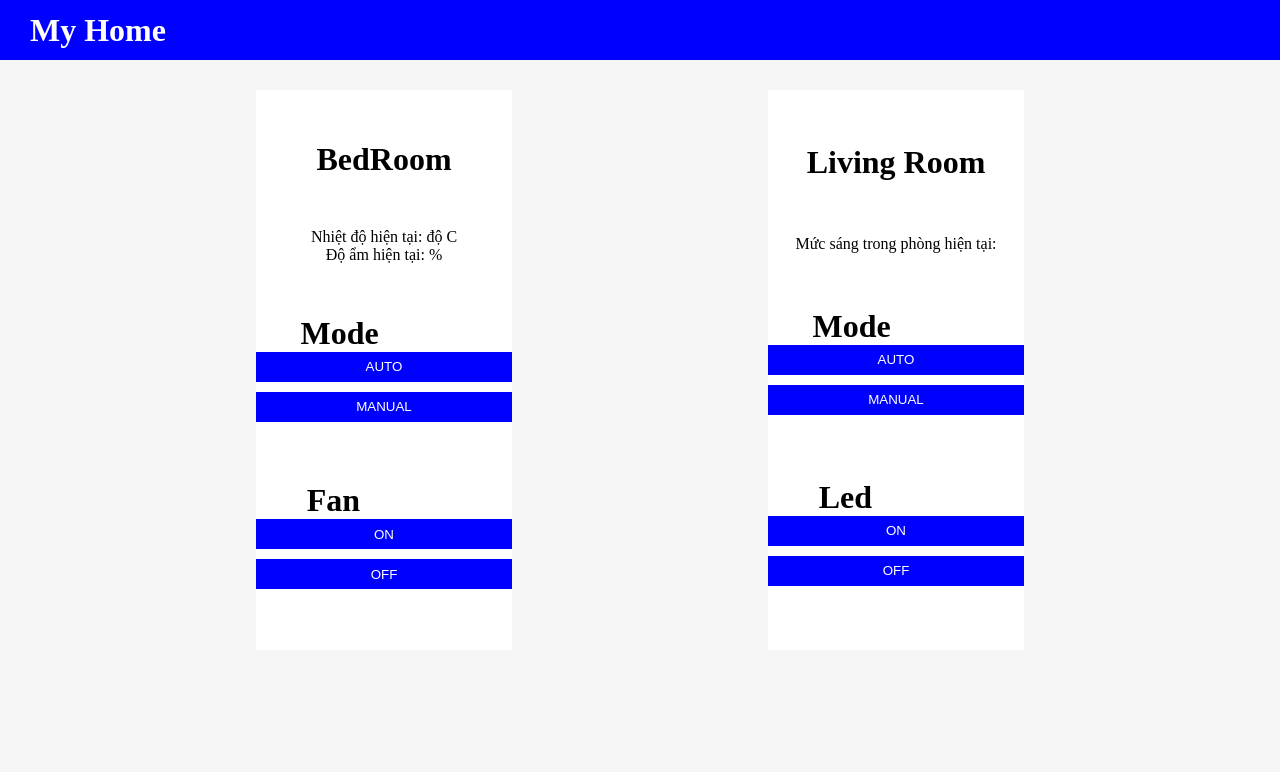
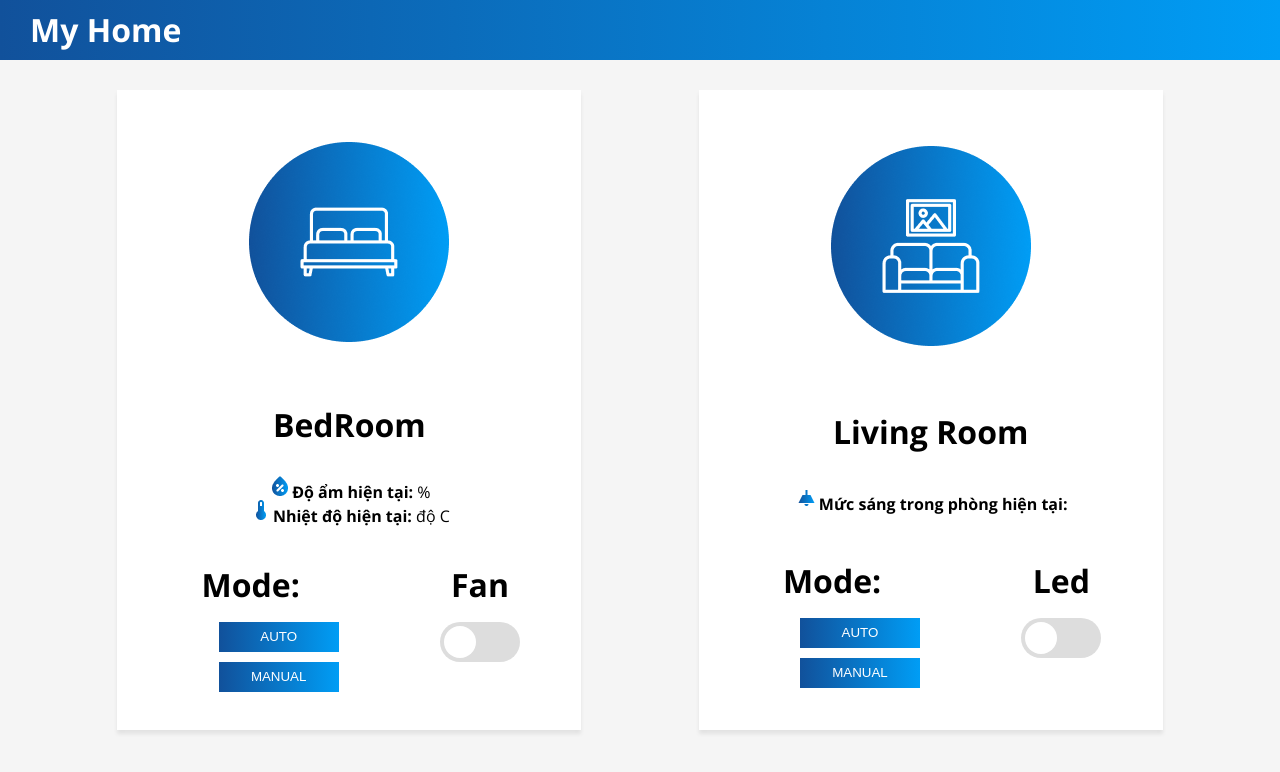
Before and after one commit to StillWatchingYou/StillWatchingYou.github.io, a website: page index.html in a window 1280 px wide. Drawn offline with Linux system fonts and the light colour scheme; no server answers.

Commit message:
update giao dien coi cung

```diff
--- a/index.css
+++ b/index.css
@@ -2,7 +2,23 @@
     margin: 0;
     padding: 0;
 }
+
+@font-face {
+    font-family: glesan;
+    src: url(assets/fonts/OpenSans-Regular.ttf);
+}
+@font-face {
+    font-family: glesan;
+    font-weight: 700;
+    src: url(assets/fonts/OpenSans-Bold.ttf);
+}
+
+h1{
+    font-weight: 700;
+}
+
 :root{
+    font-family: glesan;
     background-color: whitesmoke;
     box-sizing: border-box;
 }
@@ -11,31 +27,137 @@
     display: flex;
     justify-content: space-evenly;
 }
+.img{
+    width: 200px;
+    height: 200px;
+    margin: 24px 132px 32px 132px ;
+}
 .page{
-    height: 70vh;
+    box-shadow: 0 4px 4px 0px rgba(0, 0, 0, 0.08);
+    background-color: rgba(250, 250, 250, 1);
+    height: 80vh;
     display: flex;
     flex-direction: column;
     justify-content: space-evenly;
-    width: 20vw;
+    width: 464px;
     background-color: white;
     text-align: center;
 }
 .mode-btn-heading{
     display: flex;
     justify-content: space-around;
+    margin-bottom: 16px;
 }
 .device-state-heading{
     display: flex;
-    justify-content: space-around;
+    justify-content: space-evenly;
+}
+
+.info{
+    margin-bottom: 12px;
 }
 .btn-box{
     display: flex;
     flex-direction: column;
 }
 .btn{
-    background-color: blue;
+    background-image: linear-gradient(to right, rgba(17, 81, 155, 1),rgba(0, 157, 245, 1));
     margin-bottom: 10px;
     color: white;
     border-width: 0px;
-    height:30px
+    height:30px;
+    width: 120px;
+    margin-left: 40px;
 }
+.mode-btn{
+    width: 200px;
+}
+
+#selected-mode-bed{
+    line-height: 44px;
+    font-size: 24px;
+    padding-right: 10px;
+}
+
+#selected-mode-living{
+    line-height: 44px;
+    font-size: 24px;
+    padding-right: 10px;
+}
+
+#btn-bed{
+    display: flex;
+    justify-content: space-evenly;
+}
+
+#btn-living{
+    display: flex;
+    justify-content: space-evenly;
+}
+
+#toggle-fan{
+    width: 80px;
+    height: 40px;
+    background-color: rgba(221, 221, 221, 1);
+    border-radius: 30px;
+    transition: 0.3s;
+    cursor: pointer;
+}
+#toggle-btn-fan{
+    position: relative;
+    top: 4px;
+    left: 4px;
+    width: 32px;
+    height: 32px;
+    background-color:white;
+    border-radius: 50px;
+    transition: 0.3s;
+}
+
+#switch-btn-fan #text-fan{
+    font-size: 24px;
+}
+
+#toggle-fan.active{
+    background-image: linear-gradient(to right, rgba(17, 81, 155, 1),rgba(0, 157, 245, 1));
+    ;
+}
+
+#toggle-fan.active #toggle-btn-fan{
+    position: relative;
+    left: 45px;
+}
+
+#toggle-led{
+    width: 80px;
+    height: 40px;
+    background-color: rgba(221, 221, 221, 1);
+    border-radius: 30px;
+    transition: 0.3s;
+    cursor: pointer;
+}
+#toggle-btn-led{
+    position: relative;
+    top: 4px;
+    left: 4px;
+    right: 4px;
+    width: 32px;
+    height: 32px;
+    background-color:white;
+    border-radius: 50px;
+    transition: 0.3s;
+}
+
+#switch-btn-led #text-led{
+    font-size: 24px;
+}
+
+#toggle-led.active{
+    background-image: linear-gradient(to right, rgba(17, 81, 155, 1),rgba(0, 157, 245, 1));
+    ;
+}
+
+#toggle-led.active #toggle-btn-led{
+    position: relative;
+    left: 45px;
+}
--- a/index.html
+++ b/index.html
@@ -10,21 +10,23 @@
 </head>
 <body>
 
-    <div style="background-color: blue; height: 60px;color: white;margin-bottom: 30px;line-height: 60px;padding-left: 30px; margin-block-start: 0px;">
+    <div style="background-image: linear-gradient(to right, rgba(17, 81, 155, 1),rgba(0, 157, 245, 1)); height: 60px;color: white;margin-bottom: 30px;line-height: 60px;padding-left: 30px; margin-block-start: 0px;">
       <h1>My Home</h1>
     </div>
 
     <div id="main-page">
       <div class="page">
+        <img class="img" src="assets/img/bed (1) 1.png" alt="">
         <h1 class="heading">BedRoom</h1>
         <div class="info">
-          <p>Nhiệt độ hiện tại:    <span id="temp"></span> độ C</p>
-          <p>Độ ẩm hiện tại:    <span id="humi"></span> %</p>
+          <p style="height: 24px;font-size: 16px;"><img src="assets/img/material-symbols_humidity-percentage-rounded.png", style="height: 24px;"></img><strong>Độ ẩm hiện tại:</strong>    <span id="humi"></span> %</p>
+          <p style="height: 24px;font-size: 16px;"><img src="assets/img/mdi_temperature.png", style="height: 24px;"></img><strong>Nhiệt độ hiện tại:</strong>    <span id="temp"></span> độ C</p>
         </div>
-        <div class="mode-btn">
+        <div id="btn-bed">
+          <div class="mode-btn">
           <div class="mode-btn-heading">
-            <h1>Mode</h1>
-            <h1 id="selected-mode-bed"></h1>
+            <h1>Mode:</h1>
+            <p id="selected-mode-bed"></p>
           </div>
           <div class="btn-box">
             <button id="auto-btn-bed", class='btn'>AUTO</button>
@@ -33,24 +35,27 @@
         </div>
         <div class="device-state">
           <div class="device-state-heading">
-            <h1>Fan</h1>
-            <h1 id="fan"></h1>
+            <h1 style="margin-bottom: 16px;">Fan</h1>
           </div>
-          <div class="btn-box">
-            <button id="turn-on-fan", class='btn'>ON</button>
-            <button id="turn-off-fan", class='btn'>OFF</button>
+          <div id="switch-btn-fan">
+            <div id="toggle-fan">
+              <div id="toggle-btn-fan"></div>
+            </div>
+            <div id="text-fan"></div>
           </div>
-        </div>
+        </div></div>
       </div>
       <div class="page">
+        <img class="img" src="assets/img/bed (1) 2.png" alt="">
         <h1 class="heading">Living Room</h1>
         <div class="info">
-          <p>Mức sáng trong phòng hiện tại:      <span id="light"></span></p>
+          <p style="height: 24x;font-size: 16px;"><img src="assets/img/mdi_ceiling-light.png", style="height: 24px;"></img><strong>Mức sáng trong phòng hiện tại: </strong>     <span id="light" style="text-transform: uppercase;"></span></p>
         </div>
-        <div class="mode-btn">
+        <div id="btn-living">
+          <div class="mode-btn">
           <div class="mode-btn-heading">
-            <h1>Mode</h1>
-            <h1 id="selected-mode-living"></h1>
+            <h1>Mode:</h1>
+            <p id="selected-mode-living"></p>
           </div>
           <div class="btn-box">
             <button id="auto-btn-living", class='btn'>AUTO</button>
@@ -59,14 +64,15 @@
         </div>
         <div class="device-state">
           <div class="device-state-heading">
-            <h1>Led</h1>
-            <h1 id="led"></h1>
+            <h1 style="margin-bottom: 16px;">Led</h1>
           </div>
-          <div class="btn-box">
-            <button id="turn-on-led", class='btn'>ON</button>
-            <button id="turn-off-led", class='btn'>OFF</button>
+          <div id="switch-btn-led">
+            <div id="toggle-led">
+              <div id="toggle-btn-led"></div>
+            </div>
+            <div id="text-led"></div>
           </div>
-        </div>
+        </div></div>
       </div>
     </div>
 
@@ -81,25 +87,27 @@
       // Your web app's Firebase configuration
       // For Firebase JS SDK v7.20.0 and later, measurementId is optional
       const firebaseConfig = {
-        apiKey: "AIzaSyAs-437oEDJhrBC6K3as4pLgFK9bBNln10",
-        authDomain: "esp8266-gateway-firebase.firebaseapp.com",
-        databaseURL: "https://esp8266-gateway-firebase-default-rtdb.asia-southeast1.firebasedatabase.app",
-        projectId: "esp8266-gateway-firebase",
-        storageBucket: "esp8266-gateway-firebase.appspot.com",
-        messagingSenderId: "400010165428",
-        appId: "1:400010165428:web:a2116238f4b3002cf2abe1"
-};
+        apiKey: "AIzaSyDUyS_q-vSTXa06I7KRi_LuoLa5cYoY1jM",
+        authDomain: "iot-gateway-77a77.firebaseapp.com",
+        databaseURL: "https://iot-gateway-77a77-default-rtdb.firebaseio.com",
+        projectId: "iot-gateway-77a77",
+        storageBucket: "iot-gateway-77a77.appspot.com",
+        messagingSenderId: "186353140000",
+        appId: "1:186353140000:web:2e0fc0224a08043ff71745",
+        measurementId: "G-NCYXVBZCSC"
+      };
 
       // Initialize Firebase
       const app = initializeApp(firebaseConfig);
       const analytics = getAnalytics(app);
       const db = getDatabase(app);
       const dbRef = ref(getDatabase());
+
       setInterval(function(){
         get(child(dbRef, "BED")).then((snapshot) => {
         if (snapshot.exists()) {
-          document.getElementById("humi").innerHTML = snapshot.val().humi;
-          document.getElementById("temp").innerHTML = snapshot.val().temp;
+          document.getElementById("humi").innerHTML = snapshot.val().data_hum;
+          document.getElementById("temp").innerHTML = snapshot.val().data_temp;
         } else {
           console.log("No data available");
         }
@@ -109,7 +117,7 @@
       });
       get(child(dbRef, "LIVING")).then((snapshot) => {
         if (snapshot.exists()) {
-          document.getElementById("light").innerHTML = snapshot.val().light;
+          document.getElementById("light").innerHTML = snapshot.val().DATA_LIGHT;
         } else {
           console.log("No data available");
         }
@@ -119,7 +127,12 @@
       });
       get(child(dbRef, "BED")).then((snapshot) => {
         if (snapshot.exists()) {
-          document.getElementById("fan").innerHTML = snapshot.val().FAN.FAN_STATUS;
+          if (snapshot.val().fan == "on") {
+            toggle_fan.classList.add("active");
+          } else if(snapshot.val().fan == "off"){
+            toggle_fan.classList.remove("active");
+          }
+          document.getElementById("text-fan").innerHTML = snapshot.val().fan;
           document.getElementById("selected-mode-bed").innerHTML = snapshot.val().MODE.SELECTED_MODE_BED;
         } else {
           console.log("No data available");
@@ -130,7 +143,12 @@
       });
       get(child(dbRef, "LIVING")).then((snapshot) => {
         if (snapshot.exists()) {
-          document.getElementById("led").innerHTML = snapshot.val().LED.LED_STATUS;
+          if (snapshot.val().LAMP == "on") {
+            toggle_led.classList.add("active");
+          } else if(snapshot.val().LAMP == "off"){
+            toggle_led.classList.remove("active");
+          }
+          document.getElementById("text-led").innerHTML = snapshot.val().LAMP;
           document.getElementById("selected-mode-living").innerHTML = snapshot.val().MODE.SELECTED_MODE_LIVING;
         } else {
           console.log("No data available");
@@ -141,21 +159,25 @@
       });
     },0)
       function turnONLED() {
+        console.log('led on');
         set(ref(db, 'LIVING/LED'), {
           LED_STATUS : 'on'
         });
       };
       function turnOFFLED() {
+        console.log('led off');
         set(ref(db, 'LIVING/LED'), {
           LED_STATUS : 'off'
         });
       };
       function turnONFAN() {
+        console.log('fan on');
         set(ref(db, 'BED/FAN'), {
           FAN_STATUS : 'on'
         });
       };
       function turnOFFFAN() {
+        console.log('fan off');
         set(ref(db, 'BED/FAN'), {
           FAN_STATUS : 'off'
         });
@@ -180,14 +202,38 @@
           SELECTED_MODE_LIVING : 'manual'
         });
       }
+      function turnOnOffFan(){
+        toggle_fan.classList.toggle("active");
+        if(toggle_fan.classList.contains("active")){
+
+          turnONFAN();
+        }else{
+
+          turnOFFFAN();
+        }
+      }
+
+      function turnOnOffLed(){
+        toggle_led.classList.toggle("active");
+        if(toggle_led.classList.contains("active")){
+
+          turnONLED();
+        }else{
+
+          turnOFFLED();
+        }
+      }
+
+      const toggle_fan = document.getElementById("toggle-fan");
+      toggle_fan.addEventListener("click",turnOnOffFan);
+      const text_fan = document.getElementById("text-fan");
+      const toggle_led = document.getElementById("toggle-led");
+      toggle_led.addEventListener("click",turnOnOffLed);
+      const text_led = document.getElementById("text-led")
       const manual_btn_bed = document.getElementById("manual-btn-bed");
       manual_btn_bed.addEventListener("click", selectmodeMB);
       const auto_btn_bed = document.getElementById("auto-btn-bed");
       auto_btn_bed.addEventListener("click", selectmodeAB);
-      const btn_on_fan = document.getElementById("turn-on-fan");
-      btn_on_fan.addEventListener("click", turnONFAN);
-      const btn_off_fan = document.getElementById("turn-off-fan");
-      btn_off_fan.addEventListener("click", turnOFFFAN);
       const manual_btn_living = document.getElementById("manual-btn-living");
       manual_btn_living.addEventListener("click", selectmodeML);
       const auto_btn_living = document.getElementById("auto-btn-living");
```
Also changed, not shown: assets/fonts/OpenSans-Bold.ttf (added), assets/fonts/OpenSans-BoldItalic.ttf (added), assets/fonts/OpenSans-ExtraBold.ttf (added), assets/fonts/OpenSans-ExtraBoldItalic.ttf (added), assets/fonts/OpenSans-Italic.ttf (added), assets/fonts/OpenSans-Light.ttf (added), assets/fonts/OpenSans-LightItalic.ttf (added), assets/fonts/OpenSans-Medium.ttf (added), assets/fonts/OpenSans-MediumItalic.ttf (added), assets/fonts/OpenSans-Regular.ttf (added), assets/fonts/OpenSans-SemiBold.ttf (added), assets/fonts/OpenSans-SemiBoldItalic.ttf (added), assets/img/bed (1) 1.png (added), assets/img/bed (1) 2.png (added), 3 more files.
